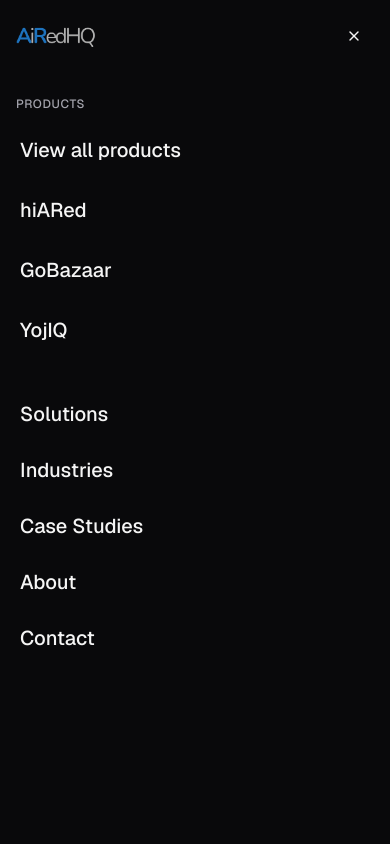
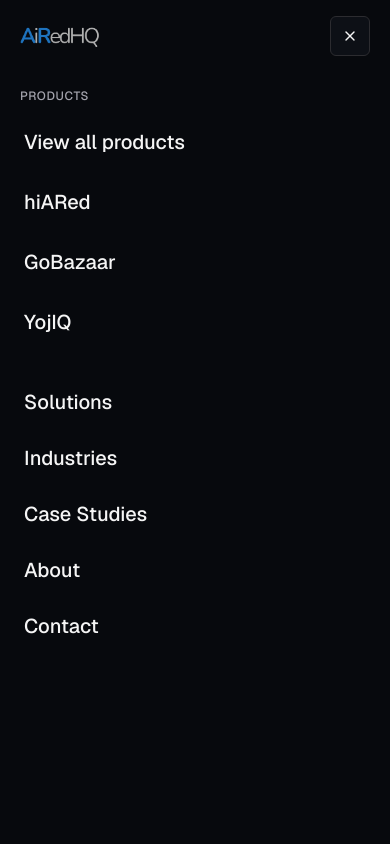
Before and after one commit to AiRedHQs/airedhq-website, a Next.js app: page / in a window 390 px wide. Both pictures are taken after a click on the button 354 px from the left and 32 px from the top of the page. Shown: the top 844 px of the page. Built offline with nearby package versions, Linux system fonts and the light colour scheme; no server answers.

Commit message:
refine global responsive shell

```diff
--- a/app/globals.css
+++ b/app/globals.css
@@ -131,6 +131,33 @@
   text-rendering: optimizeLegibility;
 }
 
+img,
+video,
+canvas {
+  max-width: 100%;
+}
+
+/* Shared editorial scales. Pages adopt these individually during visual review. */
+.display-signature {
+  font-size: clamp(2.75rem, 12vw, 7.5rem);
+  line-height: 0.9;
+}
+
+.display-editorial {
+  font-size: clamp(2.5rem, 10.5vw, 6.5rem);
+  line-height: 0.94;
+}
+
+.display-document {
+  font-size: clamp(2.35rem, 9vw, 4.5rem);
+  line-height: 0.98;
+}
+
+.text-safe {
+  overflow-wrap: break-word;
+  word-break: normal;
+}
+
 ::selection {
   background: hsl(var(--product-gobazaar) / 0.28);
   color: hsl(var(--foreground));
@@ -149,7 +176,8 @@
   border-color: var(--page-accent, hsl(var(--primary)));
   background-color: var(--page-accent, hsl(var(--primary)));
   color: var(--page-accent-foreground, hsl(var(--primary-foreground)));
-  box-shadow: 0 10px 28px color-mix(in srgb, var(--page-accent, hsl(var(--primary))) 24%, transparent);
+  box-shadow: 0 10px 28px
+    color-mix(in srgb, var(--page-accent, hsl(var(--primary))) 24%, transparent);
   transform: translateY(-1px);
 }
 
@@ -346,8 +374,7 @@
 }
 
 .hero-product-parallax {
-  transform: rotateX(var(--hero-rotate-x, 0deg))
-    rotateY(var(--hero-rotate-y, 0deg));
+  transform: rotateX(var(--hero-rotate-x, 0deg)) rotateY(var(--hero-rotate-y, 0deg));
   transform-style: preserve-3d;
   transition: transform 700ms cubic-bezier(0.22, 1, 0.36, 1);
 }
@@ -357,8 +384,8 @@
 }
 
 .hero-product-visual:hover .hero-product-parallax {
-  transform: rotateX(var(--hero-rotate-x, 0deg))
-    rotateY(var(--hero-rotate-y, 0deg)) scale(1.014);
+  transform: rotateX(var(--hero-rotate-x, 0deg)) rotateY(var(--hero-rotate-y, 0deg))
+    scale(1.014);
 }
 
 .product-preview-visual {
--- a/components/layout/application-shell.tsx
+++ b/components/layout/application-shell.tsx
@@ -6,10 +6,10 @@
 
 export function ApplicationShell({ children }: { children: React.ReactNode }) {
   return (
-    <div className="flex min-h-dvh flex-col">
+    <div className="flex min-h-dvh min-w-0 flex-col">
       <LegacyHashRedirect />
       <SiteHeader />
-      <main id="main-content" className="flex-1">
+      <main id="main-content" className="min-w-0 flex-1">
         {children}
       </main>
       <SiteFooter />
--- a/components/navigation/mobile-navigation.tsx
+++ b/components/navigation/mobile-navigation.tsx
@@ -2,6 +2,7 @@
 
 import * as React from "react";
 import Link from "next/link";
+import { createPortal } from "react-dom";
 import { AnimatePresence, motion } from "framer-motion";
 import { Menu, X } from "lucide-react";
 
@@ -11,6 +12,11 @@
 
 export function MobileNavigation() {
   const [isOpen, setIsOpen] = React.useState(false);
+  const mounted = React.useSyncExternalStore(
+    React.useCallback(() => () => undefined, []),
+    () => true,
+    () => false,
+  );
   const closeButtonRef = React.useRef<HTMLButtonElement>(null);
 
   React.useEffect(() => {
@@ -44,11 +50,13 @@
         aria-label="Open navigation menu"
         aria-expanded={isOpen}
         onClick={() => setIsOpen(true)}
-        className="border border-border bg-card text-foreground shadow-sm hover:bg-accent"
+        className="size-10 rounded-md border border-white/12 bg-[#0d1016] text-foreground shadow-[0_8px_24px_rgba(0,0,0,.24)] hover:border-white/22 hover:bg-[#151922]"
       >
         <Menu aria-hidden="true" />
       </Button>
 
+      {mounted
+        ? createPortal(
             <AnimatePresence>
               {isOpen ? (
                 <motion.div
@@ -59,14 +67,14 @@
                   animate={{ opacity: 1 }}
                   exit={{ opacity: 0 }}
                   transition={{ duration: 0.2 }}
-            className="fixed inset-0 z-50 bg-background"
+                  className="fixed inset-0 z-50 overflow-y-auto overscroll-contain bg-[#07090d]"
                 >
                   <motion.div
                     initial={{ y: -16 }}
                     animate={{ y: 0 }}
                     exit={{ y: -16 }}
                     transition={{ duration: 0.28, ease: [0.22, 1, 0.36, 1] }}
-              className="flex min-h-dvh flex-col px-4 py-4 sm:px-6"
+                    className="flex min-h-svh flex-col px-4 pb-[max(1rem,env(safe-area-inset-bottom))] pt-[max(1rem,env(safe-area-inset-top))] min-[390px]:px-5 sm:px-6"
                   >
                     <div className="flex items-center justify-between">
                       <BrandMark />
@@ -77,6 +85,7 @@
                         variant="ghost"
                         aria-label="Close navigation menu"
                         onClick={() => setIsOpen(false)}
+                        className="size-10 border border-white/12 bg-[#0d1016] hover:border-white/22 hover:bg-[#151922]"
                       >
                         <X aria-hidden="true" />
                       </Button>
@@ -84,7 +93,7 @@
 
                     <nav
                       aria-label="Mobile primary navigation"
-                className="mt-10 flex flex-1 flex-col gap-8"
+                      className="mt-8 flex flex-1 flex-col gap-7"
                     >
                       <div className="space-y-3">
                         <p className="text-xs font-medium uppercase tracking-wider text-muted-foreground">
@@ -129,7 +138,10 @@
                   </motion.div>
                 </motion.div>
               ) : null}
-      </AnimatePresence>
+            </AnimatePresence>,
+            document.body,
+          )
+        : null}
     </div>
   );
 }
--- a/components/navigation/site-header.tsx
+++ b/components/navigation/site-header.tsx
@@ -19,11 +19,11 @@
 
   return (
     <motion.header
-      className="sticky top-0 z-40 border-b border-border/70 bg-background shadow-sm lg:border-b-0 lg:bg-background/24 lg:shadow-none lg:backdrop-blur-xl"
-      animate={{ y: hidden ? -80 : 0 }}
+      className="sticky top-0 z-40 border-b border-white/10 bg-[#07090d]/96 shadow-[0_10px_30px_rgba(0,0,0,.2)] backdrop-blur-xl lg:border-b-0 lg:bg-background/24 lg:shadow-none"
+      animate={{ y: hidden ? -72 : 0 }}
       transition={{ duration: 0.28, ease: [0.22, 1, 0.36, 1] }}
     >
-      <Container className="flex h-16 items-center justify-between gap-4">
+      <Container className="flex h-14 items-center justify-between gap-4 sm:h-16">
         <BrandMark />
         <DesktopNavigation />
         <MobileNavigation />
--- a/src/components/layout/container.tsx
+++ b/src/components/layout/container.tsx
@@ -5,7 +5,10 @@
 export function Container({ className, ...props }: React.HTMLAttributes<HTMLDivElement>) {
   return (
     <div
-      className={cn("mx-auto w-full max-w-7xl px-4 sm:px-6 lg:px-8", className)}
+      className={cn(
+        "mx-auto min-w-0 w-full max-w-7xl px-4 min-[390px]:px-5 sm:px-6 lg:px-8",
+        className,
+      )}
       {...props}
     />
   );
```
Also changed, not shown: 1 other file (tests, documents, lock files or other folders). Lines whose indentation alone changed are shown as unchanged.
